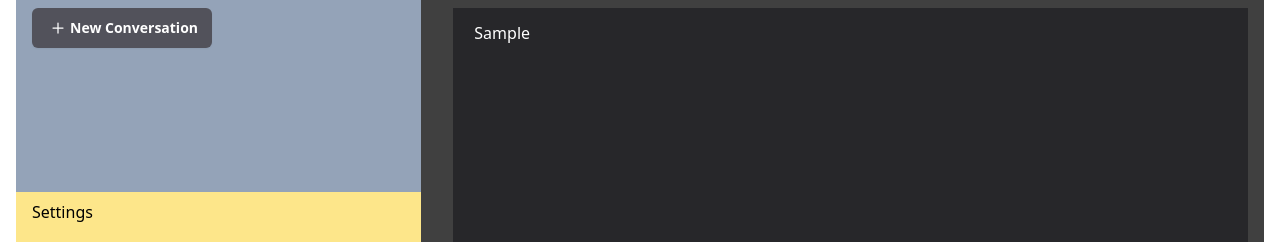
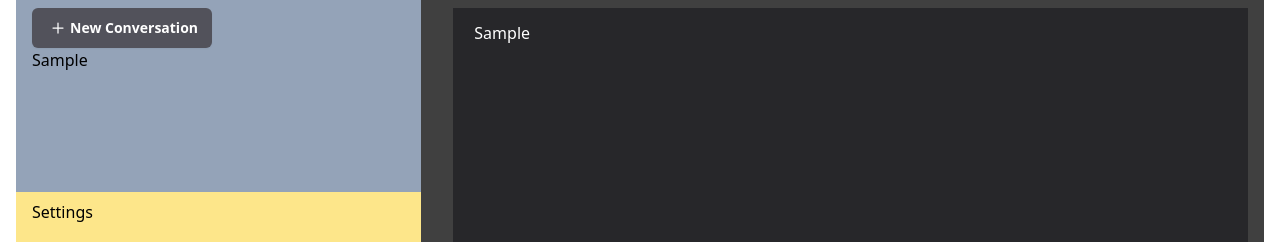
Before and after one commit to RSXII/rds-OpenAI-Chat, an Angular app in the folder ChatApp/: page / in a window 1280 px wide. Both pictures are taken after typing "Sample" into the empty fields and a click on the button "Send". Shown: the top 242 px of the page. Built offline with nearby package versions, Linux system fonts and the light colour scheme.

Commit message:
Push first message as chat history topic, subscribe to chat service to listen for updates to messages.

```diff
--- a/ChatApp/src/app/app.component.html
+++ b/ChatApp/src/app/app.component.html
@@ -1,3 +1,3 @@
-<div class="container mx-auto px-4">
+<div class="container mx-auto px-4 h-64">
   <router-outlet></router-outlet>
 </div>
--- a/ChatApp/src/app/components/chat/chat.component.ts
+++ b/ChatApp/src/app/components/chat/chat.component.ts
@@ -1,4 +1,5 @@
-import {Component, OnInit, ViewChild, ElementRef} from '@angular/core';
+import {Component, OnInit, OnChanges, ViewChild, ElementRef, OnDestroy} from '@angular/core';
+import { Subscription } from "rxjs";
 import { ChatService } from '../../services/chatService/chat.service';
 import {IChatMessage} from "../../interfaces/chat";
 
@@ -7,15 +8,26 @@ import {IChatMessage} from "../../interfaces/chat";
   templateUrl: './chat.component.html',
   styleUrls: ['./chat.component.scss']
 })
-export class ChatComponent implements OnInit{
+export class ChatComponent implements OnInit, OnDestroy{
   @ViewChild('content') contentInput?: ElementRef;
   buttonText: string = 'Send'
   svgPath?: string = `../../../assets/sendArrow.svg`
 
   messages: IChatMessage[] = [];
+  private messagesSubscription?: Subscription;
   constructor(private chatService: ChatService) {
   }
   ngOnInit(){
+    this.messagesSubscription = this.chatService.messages$.subscribe(
+        messages => this.messages = messages
+    )
+    this.messages = this.chatService.getMessages()
+  }
+    ngOnDestroy(){
+    this.messagesSubscription?.unsubscribe()
+    }
+
+  ngOnChanges(){
     this.messages = this.chatService.getMessages()
   }
 
--- a/ChatApp/src/app/components/history/history.component.html
+++ b/ChatApp/src/app/components/history/history.component.html
@@ -1,4 +1,8 @@
-<div class="bg-slate-400 w-full px-4 py-2 h-1/2">
-<app-button [text]='buttonText' [svgPath]="svgPath"></app-button>
-
+<div class="bg-slate-400 w-full px-4 py-2 h-1/2 overflow-scroll">
+<app-button [text]='buttonText' [svgPath]="svgPath" (click)="chatService.newMessage()"></app-button>
+    <ul>
+<li *ngFor="let item of historyItems">
+    <p>{{item.topic}}</p>
+        </li>
+    </ul>
 </div>
--- a/ChatApp/src/app/components/history/history.component.ts
+++ b/ChatApp/src/app/components/history/history.component.ts
@@ -1,4 +1,6 @@
 import { Component } from '@angular/core';
+import { HistoryService } from "../../services/historyService/history.service";
+import { ChatService} from "../../services/chatService/chat.service";
 
 @Component({
   selector: 'app-history',
@@ -8,5 +10,8 @@ import { Component } from '@angular/core';
 export class HistoryComponent {
   buttonText = 'New Conversation';
   svgPath?: string = '../../../assets/plusButton.svg';
-    constructor() { }
+  historyItems = this.historyService.messageHistory
+    constructor(private historyService: HistoryService, public chatService: ChatService) { }
+
+  protected readonly history = history;
 }
--- a/ChatApp/src/app/services/chatService/chat.service.ts
+++ b/ChatApp/src/app/services/chatService/chat.service.ts
@@ -1,4 +1,5 @@
-import { Injectable } from '@angular/core';
+import { Injectable, Input } from '@angular/core';
+import { Subject } from "rxjs";
 import { IChatMessage, IChatData } from '../../interfaces/chat';
 import {HistoryService} from "../historyService/history.service";
 
@@ -6,7 +7,9 @@ import {HistoryService} from "../historyService/history.service";
   providedIn: 'root'
 })
 export class ChatService {
-  messages: IChatMessage[] = [];
+  private messagesSubject = new Subject<IChatMessage[]>();
+  messages$ = this.messagesSubject.asObservable();
+  private messages: IChatMessage[] = [];
   isNewChat: boolean = true;
   constructor(private historyService: HistoryService) { }
 
@@ -18,9 +21,15 @@ export class ChatService {
 
     if(this.isNewChat){
       this.isNewChat = false;
-      const chatData: IChatData = {topic: 'New Chat', body: this.messages};
+      const chatData: IChatData = {topic: content, body: this.messages};
       this.historyService.addNewChat(chatData)
     }
     this.messages.push(message)
+    this.messagesSubject.next(this.messages)
+  }
+  newMessage(): void {
+    this.messages = [];
+    this.isNewChat = true;
+    this.messagesSubject.next(this.messages);
   }
 }
--- a/ChatApp/src/index.html
+++ b/ChatApp/src/index.html
@@ -7,7 +7,7 @@
   <meta name="viewport" content="width=device-width, initial-scale=1">
   <link rel="icon" type="image/x-icon" href="favicon.ico">
 </head>
-<body>
+<body class="">
   <app-root></app-root>
 </body>
 </html>
```
